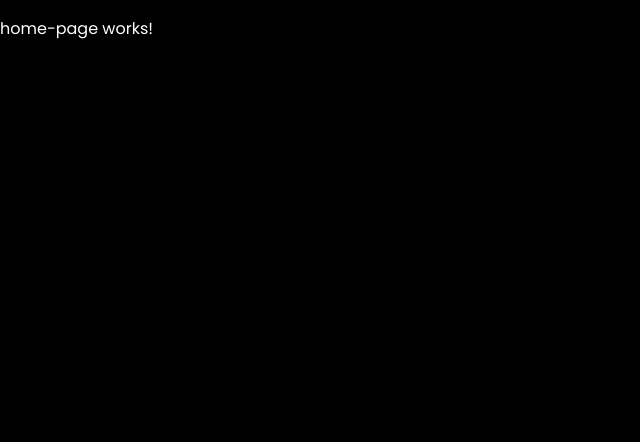
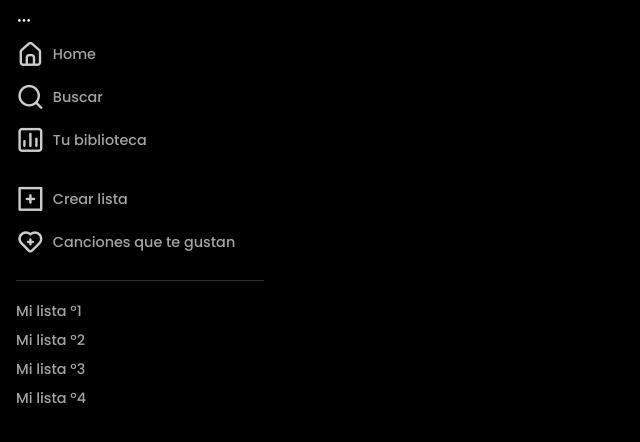
Before and after one commit to ocoboj/appSpotify, an Angular app in the folder spotify/: page / in a window 1280 px wide. Shown: the top 442 px of the page, without its empty margins (0-640 px from the left). Built offline with nearby package versions, Linux system fonts and the light colour scheme.

Commit message:
Componentes de página

```diff
--- a/spotify/src/app/modules/home/home.module.ts
+++ b/spotify/src/app/modules/home/home.module.ts
@@ -3,6 +3,8 @@ import { CommonModule } from '@angular/common';
 
 import { HomeRoutingModule } from './home-routing.module';
 import { HomePageComponent } from './pages/home-page/home-page.component';
+import { SharedModule } from 'src/app/shared/shared.module';
+
 
 
 @NgModule({
@@ -11,7 +13,8 @@ import { HomePageComponent } from './pages/home-page/home-page.component';
   ],
   imports: [
     CommonModule,
-    HomeRoutingModule
+    HomeRoutingModule,
+    SharedModule
   ]
 })
 export class HomeModule { }
--- a/spotify/src/app/modules/home/pages/home-page/home-page.component.html
+++ b/spotify/src/app/modules/home/pages/home-page/home-page.component.html
@@ -1 +1 @@
-<p>home-page works!</p>
+<app-side-bar></app-side-bar>
--- a/spotify/src/app/shared/components/side-bar/side-bar.component.css
+++ b/spotify/src/app/shared/components/side-bar/side-bar.component.css
@@ -0,0 +1,50 @@
+.side-bar {
+    width: 15.5rem;
+    height: 100vh;
+    position: fixed;
+    top: 0;
+    left: 0;
+    padding: .5rem 1rem;
+    /* background-color: red; */
+}
+
+.side-bar__list {
+    list-style: none;
+    padding: 0;
+    margin: 0;
+    opacity: .8;
+}
+
+.side-bar__list .list-label {
+    font-size: 90%;
+    font-weight: 500;
+}
+
+.side-bar__list .list-wrapper-item {
+    font-size: var(--font-size-1);
+    font-weight: 500;
+    display: flex;
+    align-items: center;
+    align-content: center;
+}
+
+.side-bar__list .list-wrapper-item .uil {
+    font-size: var(--font-size-3);
+    padding-right: .5rem;
+}
+
+.side-bar__separator {
+    margin: 1rem 0;
+}
+
+.side-bar__separator.line-separator {
+    border-bottom: solid 1px var(--color-2);
+}
+
+.side-bar__list.list-three .list-wrapper-item {
+    padding: .25rem 0;
+}
+
+.side-bar__list li {
+    cursor: pointer;
+}
--- a/spotify/src/app/shared/components/side-bar/side-bar.component.html
+++ b/spotify/src/app/shared/components/side-bar/side-bar.component.html
@@ -1 +1,28 @@
-<p>side-bar works!</p>
+<div class="side-bar">
+    <div><i class="uil uil-ellipsis-h"></i></div>
+    <ul class="side-bar__list list-one">
+        <li *ngFor="let item of mainMenu.defaultOptions">
+            <div class="list-wrapper-item">
+                <i [ngClass]="['uil',item.icon]"></i>
+                <span class="side-bar__list list-label">{{item.name}}</span>
+            </div>
+        </li>
+    </ul>
+    <div class="side-bar__separator"></div>
+    <ul class="side-bar__list list-two">
+        <li *ngFor="let item of mainMenu.accessLink">
+            <div class="list-wrapper-item">
+                <i [ngClass]="['uil',item.icon]"></i>
+                <span class="side-bar__list list-label">{{item.name}}</span>
+            </div>
+        </li>
+    </ul>
+    <div class="side-bar__separator line-separator"></div>
+    <ul class="side-bar__list list-three">
+        <li *ngFor="let item of customOptions">
+            <div class="list-wrapper-item">
+                <span class="side-bar__list list-label">{{item.name}}</span>
+            </div>
+        </li>
+    </ul>
+</div>
--- a/spotify/src/app/shared/components/side-bar/side-bar.component.ts
+++ b/spotify/src/app/shared/components/side-bar/side-bar.component.ts
@@ -7,9 +7,64 @@ import { Component, OnInit } from '@angular/core';
 })
 export class SideBarComponent implements OnInit {
 
+  mainMenu: {
+    defaultOptions: Array<any>, accessLink: Array<any>
+  } = { defaultOptions: [], accessLink: [] }
+
+  customOptions: Array<any> = []
+
   constructor() { }
 
   ngOnInit(): void {
+
+    this.mainMenu.defaultOptions = [
+      {
+        name: 'Home',
+        icon: 'uil uil-estate',
+        router: ['/']
+      },
+      {
+        name: 'Buscar',
+        icon: 'uil uil-search',
+        router: ['/', 'history']
+      },
+      {
+        name: 'Tu biblioteca',
+        icon: 'uil uil-chart',
+        router: ['/', 'favorites']
+      }
+    ]
+
+    this.mainMenu.accessLink = [
+      {
+        name: 'Crear lista',
+        icon: 'uil-plus-square'
+      },
+      {
+        name: 'Canciones que te gustan',
+        icon: 'uil-heart-medical'
+      }
+    ]
+
+    this.customOptions = [
+      {
+        name: 'Mi lista º1',
+        router: ['/']
+      },
+      {
+        name: 'Mi lista º2',
+        router: ['/']
+      },
+      {
+        name: 'Mi lista º3',
+        router: ['/']
+      },
+      {
+        name: 'Mi lista º4',
+        router: ['/']
+      }
+    ]
+
   }
 
 }
--- a/spotify/src/app/shared/shared.module.ts
+++ b/spotify/src/app/shared/shared.module.ts
@@ -14,6 +14,9 @@ import { HeaderUserComponent } from './components/header-user/header-user.compon
   ],
   imports: [
     CommonModule
+  ],
+  exports: [
+    SideBarComponent
   ]
 })
 export class SharedModule { }
```
Also changed, not shown: 1 other file (tests, documents, lock files or other folders).
